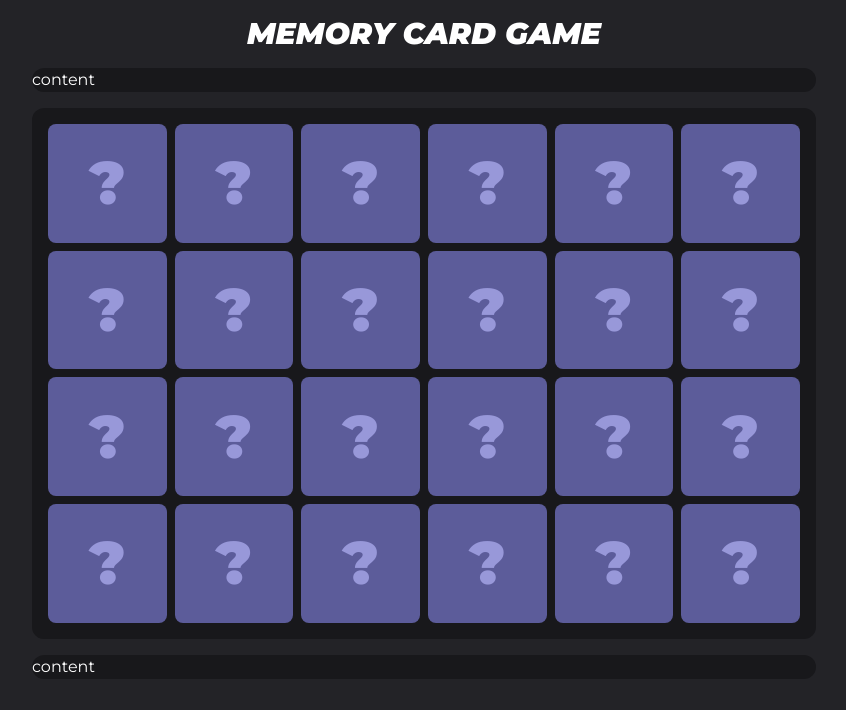
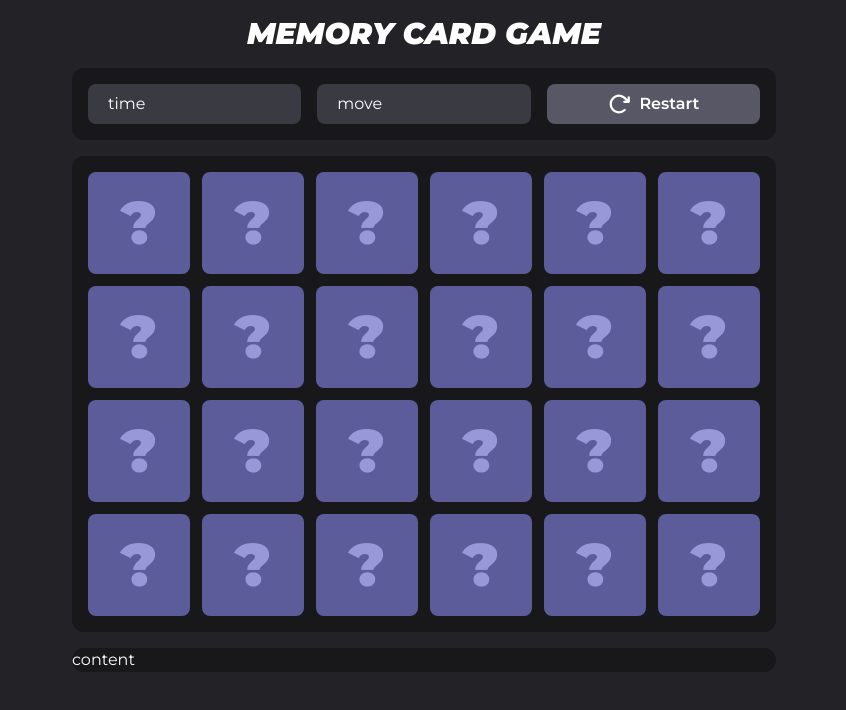
Before and after one commit to chmery/memory-card-game, a React (Vite) app: page / in a window 1280 px wide. Shown: the top 710 px of the page, without its empty margins (216-1062 px from the left). Built offline with nearby package versions, Linux system fonts and the light colour scheme.

Commit message:
reset button

```diff
--- a/src/App.tsx
+++ b/src/App.tsx
@@ -1,5 +1,6 @@
 import { useCallback, useRef, useState } from "react";
 import { CardsBoard } from "./components/CardsBoard";
+import { UpperPanel } from "./components/UpperPanel";
 
 export interface Card {
     id: string;
@@ -41,9 +42,11 @@ function App() {
         return cardsCopy;
     };
 
-    const [cards, setCards] = useState<Card[]>(() =>
-        getShuffledCards(getDuplicatedCards(getCardObjects()))
-    );
+    const getNewBoard = () => {
+        return getShuffledCards(getDuplicatedCards(getCardObjects()));
+    };
+
+    const [cards, setCards] = useState<Card[]>(() => getNewBoard());
 
     const flippedCards = useRef<Card[] | []>([]);
 
@@ -84,9 +87,9 @@ function App() {
     };
 
     return (
-        <main className="max-w-[50rem] m-auto mt-4 px-2">
+        <main className="max-w-[45rem] m-auto mt-4 px-2">
             <h1 className="text-3xl italic font-black text-center mb-4">MEMORY CARD GAME</h1>
-            <div className="bg-secondary700 rounded-xl mb-4">content</div>
+            <UpperPanel onReset={() => setCards(getNewBoard)} />
             <CardsBoard cards={cards} onFlip={handleCardFlip} />
             <div className="bg-secondary700 rounded-xl">content</div>
         </main>
--- /dev/null
+++ b/src/assets/ResetArrow.tsx
@@ -0,0 +1,16 @@
+import { SVGProps } from "react";
+
+export const ResetArrow = (props: SVGProps<SVGSVGElement>) => {
+    return (
+        <svg
+            {...props}
+            xmlns="http://www.w3.org/2000/svg"
+            width="32"
+            height="32"
+            fill="#ffffff"
+            viewBox="0 0 256 256"
+        >
+            <path d="M244,56v48a12,12,0,0,1-12,12H184a12,12,0,1,1,0-24H201.1l-19-17.38c-.13-.12-.26-.24-.38-.37A76,76,0,1,0,127,204h1a75.53,75.53,0,0,0,52.15-20.72,12,12,0,0,1,16.49,17.45A99.45,99.45,0,0,1,128,228h-1.37A100,100,0,1,1,198.51,57.06L220,76.72V56a12,12,0,0,1,24,0Z"></path>
+        </svg>
+    );
+};
--- a/src/components/CardsBoard.tsx
+++ b/src/components/CardsBoard.tsx
@@ -8,7 +8,7 @@ interface Props {
 
 export const CardsBoard = ({ cards, onFlip }: Props) => {
     return (
-        <div className="bg-secondary700 rounded-xl mb-4 p-4 grid-rows-4 grid grid-flow-col gap-2">
+        <div className="bg-secondary700 rounded-xl mb-4 p-4 grid-rows-4 grid grid-flow-col gap-3">
             {cards.map((card, i) => (
                 <CardItem key={i} card={card} onFlip={onFlip} />
             ))}
--- /dev/null
+++ b/src/components/UpperPanel.tsx
@@ -0,0 +1,20 @@
+import { ResetArrow } from "../assets/ResetArrow";
+
+interface Props {
+    onReset: () => void;
+}
+
+export const UpperPanel = ({ onReset }: Props) => {
+    return (
+        <div className="bg-secondary700 rounded-xl mb-4 flex gap-4 justify-between p-4">
+            <div className="p-2 bg-secondary500 px-5 rounded-lg flex-1">time</div>
+            <div className="p-2 bg-secondary500 px-5 rounded-lg flex-1">move</div>
+            <button
+                onClick={onReset}
+                className="bg-secondary400 font-semibold gap-2 flex-1 flex justify-center items-center rounded-lg hover:bg-secondary200 transition px-5"
+            >
+                <ResetArrow className="size-6" /> Restart
+            </button>
+        </div>
+    );
+};
```
